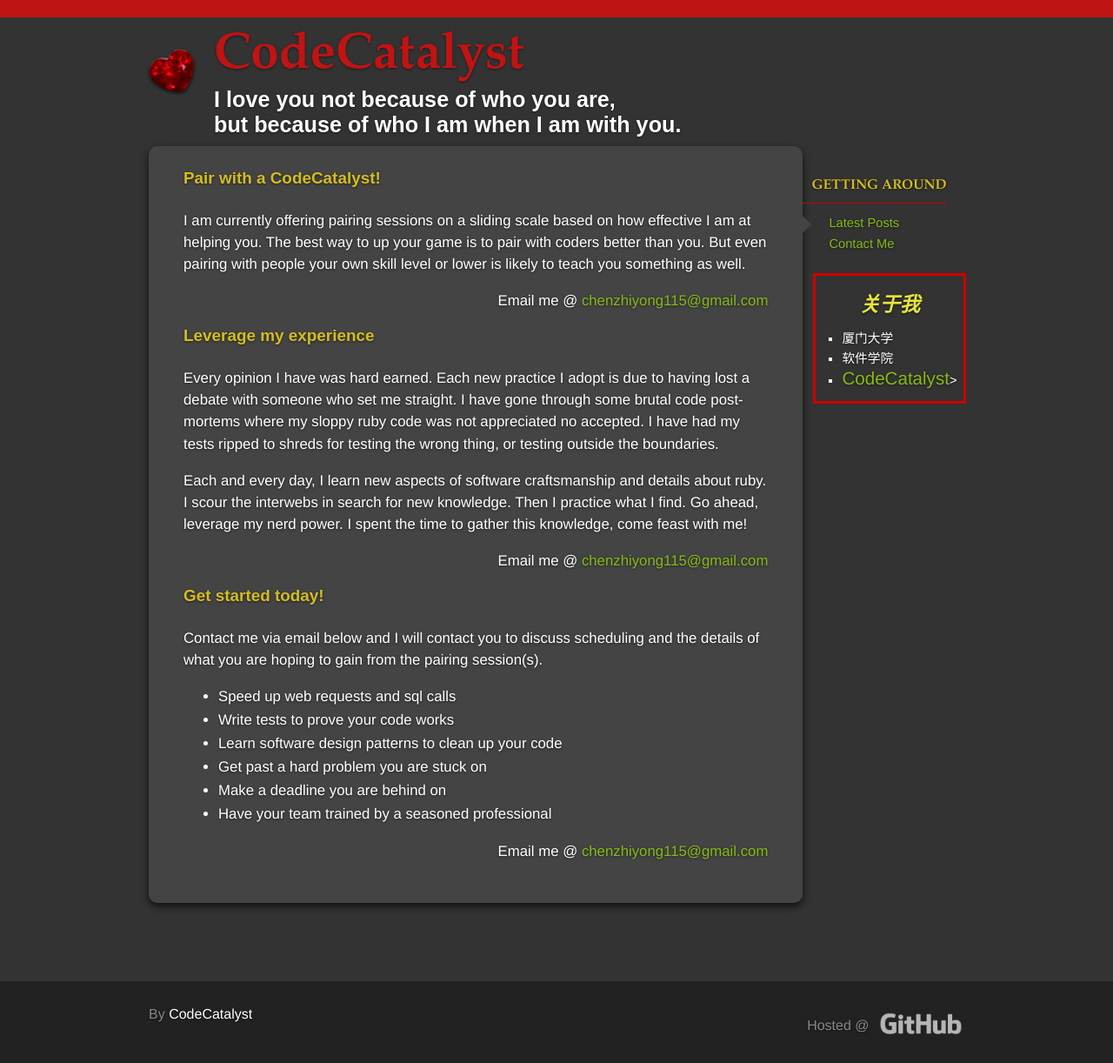
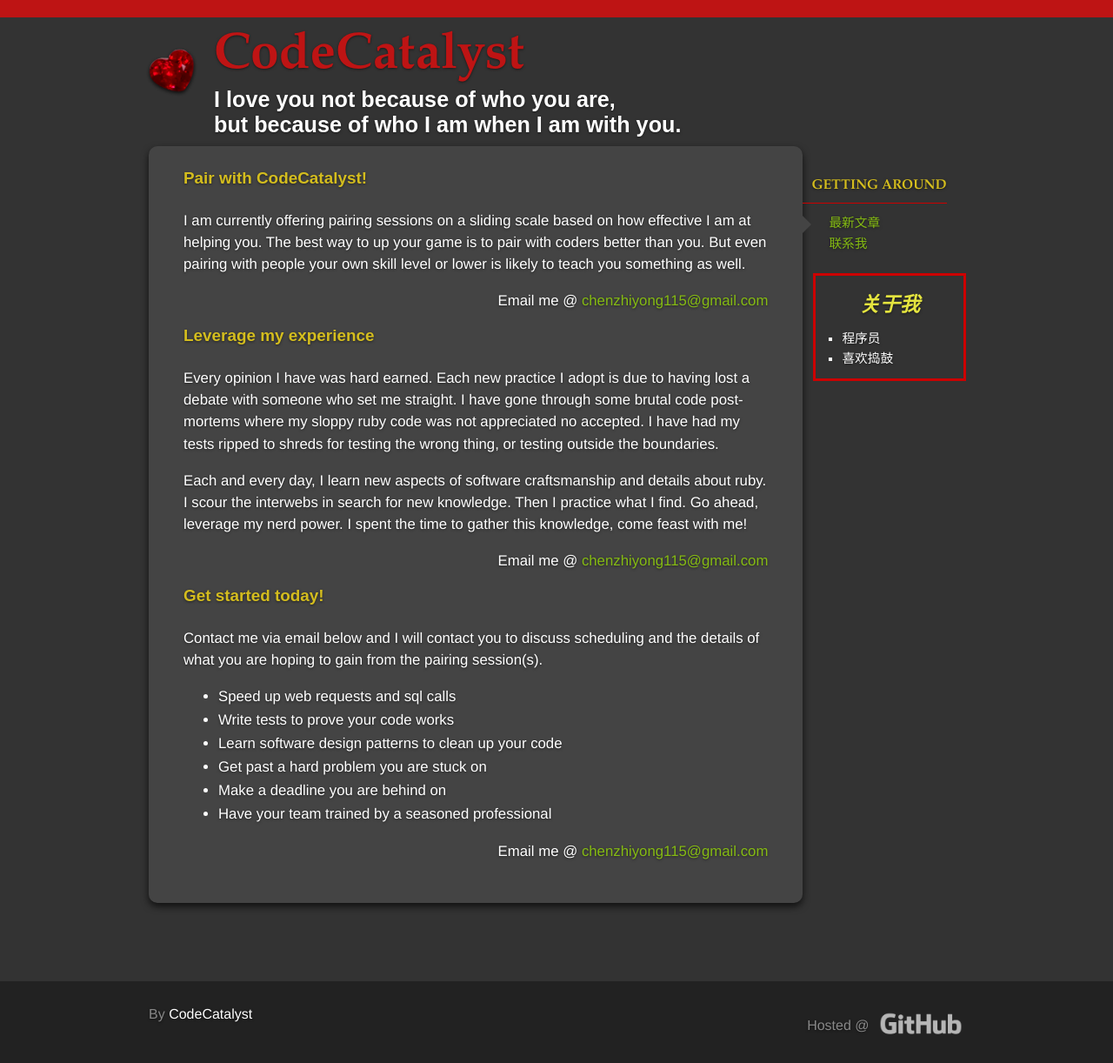
Before and after one commit to chengzijiujiuBlog/ChenZhiyong.github.io, a Jekyll site: the page built from pairing.html, in a window 1280 px wide. Shown: the whole page at 87% size. Built offline with Jekyll 4.4.1, drawn with Linux system fonts in a browser that asks for light colours; Markdown is read by kramdown in place of the engine named in the settings.

Commit message:
change siderbar

```diff
--- a/_includes/sidebar.html
+++ b/_includes/sidebar.html
@@ -2,16 +2,15 @@
   <aside>
     <h4>Getting around</h4>
     <ul>
-      <li class="current"><a href="/">Latest Posts</a></li>
-      <li class=""><a href="/contact.html">Contact Me</a></li>
+      <li class="current"><a href="/">最新文章</a></li>
+      <li class=""><a href="/contact.html">联系我</a></li>
     </ul>
 
     <div id="pairing_box">
       <h5>关于我</h5>
       <ul>
-        <li>厦门大学</li>
-        <li>软件学院</li>
-        <li><a href="mailto:chenzhiyong115@gmail.com">CodeCatalyst</a>></li>
+        <li>程序员</li>
+        <li>喜欢捣鼓</li>
       </ul>
       </p>
     </div>
--- a/pairing.html
+++ b/pairing.html
@@ -1,10 +1,10 @@
 ---
 layout: default
 title: Pair With CodeCatalyst!
-subheading: 一起学习算法和编程!
+subheading: Learn Algorithm and Programming!
 ---
 <article>
-  <h2>Pair with a CodeCatalyst!</h2>
+  <h2>Pair with CodeCatalyst!</h2>
 
   <p>I am currently offering pairing sessions on a sliding scale based on how effective I am
      at helping you. The best way to up your game is to pair with coders better than you. But
@@ -12,7 +12,7 @@
      as well.</p>
 
 
-  <p align="right">Email me @ <a href='mailto:chenzhiyong115@gmail.com'>chenzhiyong115@gmail.com</a></p>
+  <p align="right">Email me @ <a href='mailto:chenzhiyong115+pairing@gmail.com'>chenzhiyong115@gmail.com</a></p>
 
   <h2>Leverage my experience</h2>
 
@@ -25,7 +25,7 @@
      I scour the interwebs in search for new knowledge. Then I practice what I find. Go ahead,
      leverage my nerd power. I spent the time to gather this knowledge, come feast with me!</p>
 
-  <p align="right">Email me @ <a href='mailto:chenzhiyong115@gmail.com'>chenzhiyong115@gmail.com</a></p>
+  <p align="right">Email me @ <a href='mailto:chenzhiyong115+pairing@gmail.com'>chenzhiyong115@gmail.com</a></p>
 
   <h2>Get started today!</h2>
 
@@ -41,5 +41,5 @@
     <li>Have your team trained by a seasoned professional</li>
   </ul>
 
-  <p align="right">Email me @ <a href='mailto:chenzhiyong115@gmail.com'>chenzhiyong115@gmail.com</a></p>
+  <p align="right">Email me @ <a href='mailto:chenzhiyong115+pairing@gmail.com'>chenzhiyong115@gmail.com</a></p>
 </article>
```
